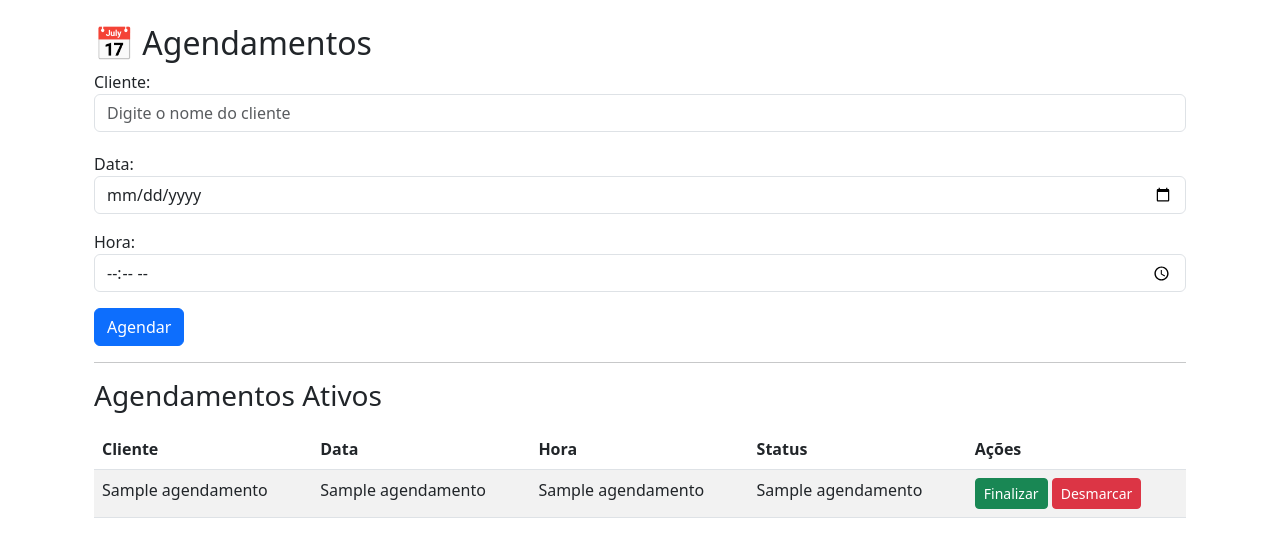
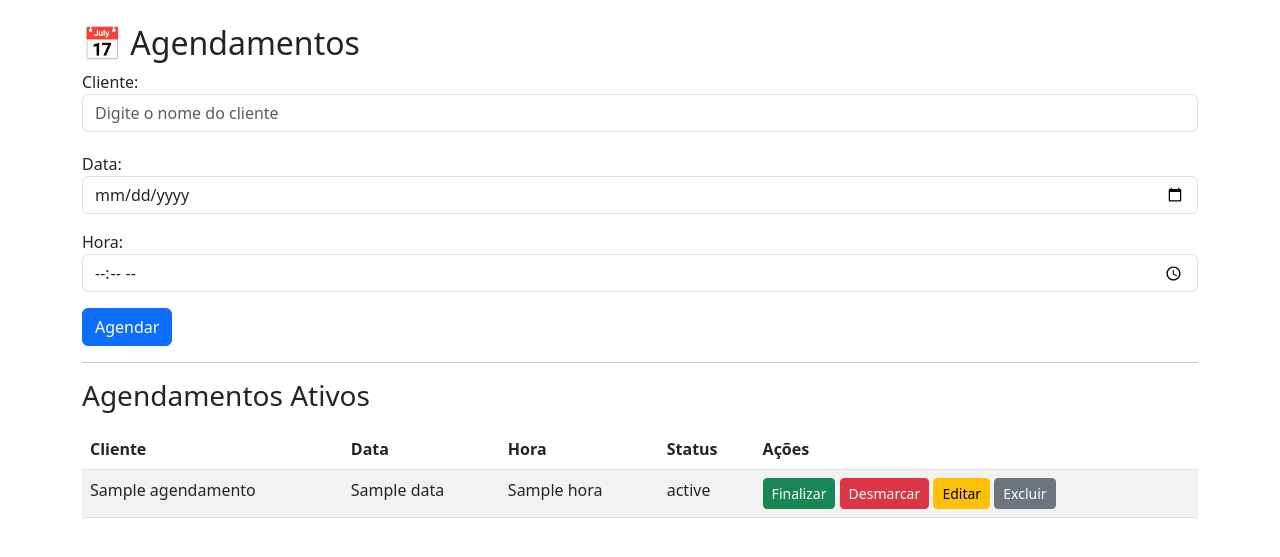
Before and after one commit to magicogames0-tech/meu-sistema, a Flask app: template templates/agendamentos.html in a window 1280 px wide. Shown: the part 56-613 px from the top of the page. Run offline with Flask 3, Linux system fonts and the light colour scheme; the template is opened without the code that fills it: most values are stand-ins (such as "Sample title", 1, 10 or a date in 2020); some libraries are stand-ins or nearby versions.

Commit message:
agendamentos.html

```diff
--- a/templates/agendamentos.html
+++ b/templates/agendamentos.html
@@ -1,14 +1,12 @@
 {% extends "base.html" %}
 
 {% block content %}
-<div class="container mt-4">
 <h2>📅 Agendamentos</h2>
 
-    <!-- Formulário de Agendamento -->
-    <form method="POST">
+<form method="POST" action="{{ url_for('agendamentos_view') }}">
     <div class="mb-3">
         <label for="cliente">Cliente:</label>
-            <input type="text" id="cliente" placeholder="Digite o nome do cliente" autocomplete="off" class="form-control" required>
+        <input type="text" id="cliente" placeholder="Digite o nome do cliente" autocomplete="off" class="form-control">
         <input type="hidden" name="cliente_id" id="cliente_id">
         <ul id="lista-clientes" class="list-group mt-1"></ul>
     </div>
@@ -42,21 +40,20 @@
     <tbody>
         {% for ag in agendamentos %}
         <tr>
-                <td>{{ ag[1] }}</td>
-                <td>{{ ag[2] }}</td>
-                <td>{{ ag[3] }}</td>
-                <td>{{ ag[4] }}</td>
+            <td>{{ ag['nome'] }}</td>
+            <td>{{ ag['data'] }}</td>
+            <td>{{ ag['hora'] }}</td>
+            <td>{{ ag['status'] }}</td>
             <td>
-                    {% if ag[4] != "Finalizado" %}
-                        <a href="{{ url_for('finalizar', agendamento_id=ag[0]) }}" class="btn btn-success btn-sm">Finalizar</a>
-                    {% endif %}
-                    <a href="{{ url_for('desmarcar', agendamento_id=ag[0]) }}" class="btn btn-danger btn-sm">Desmarcar</a>
+                <a href="{{ url_for('finalizar_view', agendamento_id=ag['id']) }}" class="btn btn-success btn-sm">Finalizar</a>
+                <a href="{{ url_for('desmarcar_view', agendamento_id=ag['id']) }}" class="btn btn-danger btn-sm">Desmarcar</a>
+                <a href="{{ url_for('editar_agendamento_view', agendamento_id=ag['id']) }}" class="btn btn-warning btn-sm">Editar</a>
+                <a href="{{ url_for('excluir_agendamento_view', agendamento_id=ag['id']) }}" class="btn btn-secondary btn-sm">Excluir</a>
             </td>
         </tr>
         {% endfor %}
     </tbody>
 </table>
-</div>
 
 <script>
 const input = document.getElementById('cliente');
@@ -65,7 +62,7 @@
 
 input.addEventListener('input', async () => {
     const query = input.value.trim();
-    if(query.length < 1){
+    if(query.length < 2){
         lista.innerHTML = '';
         hiddenId.value = '';
         return;
```
Lines whose indentation alone changed are shown as unchanged.
